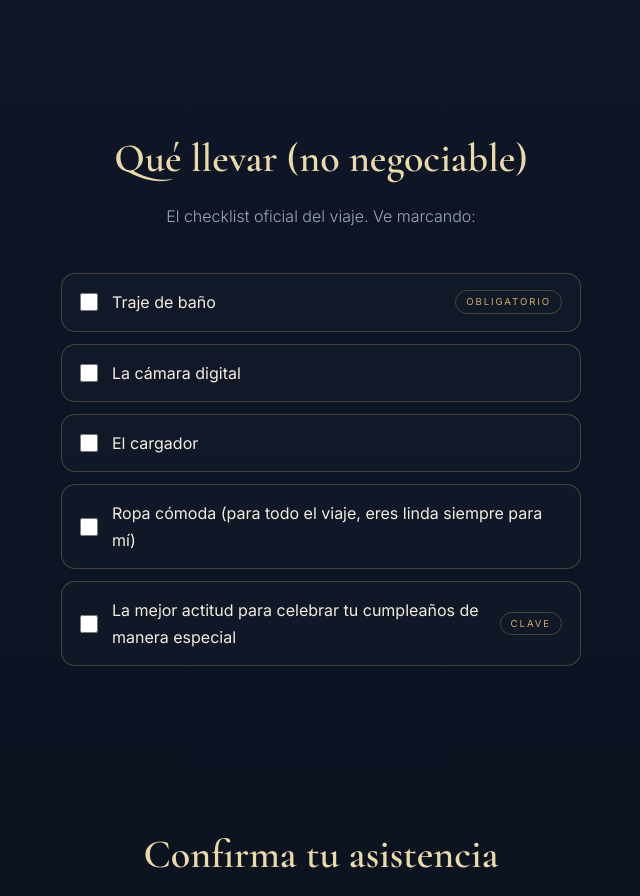
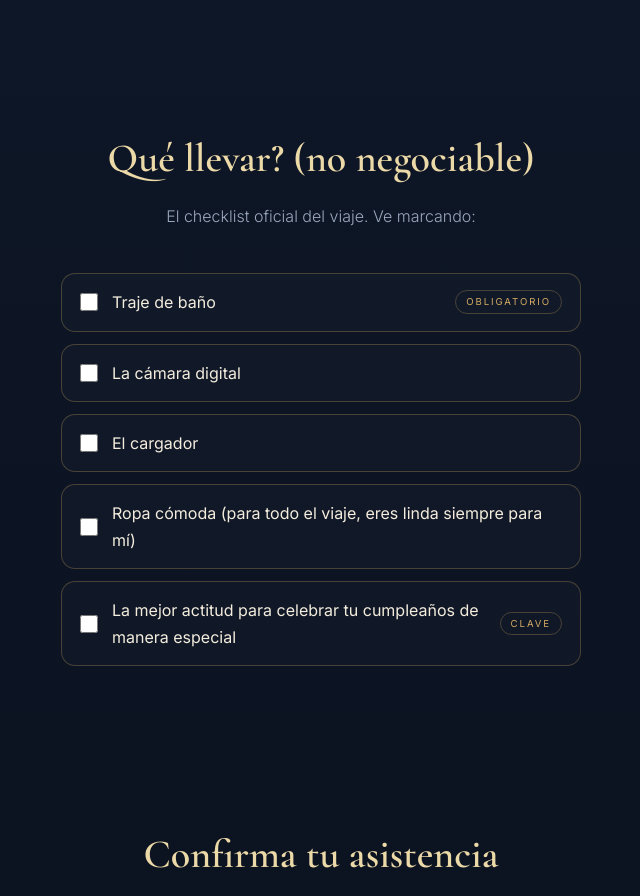
Before and after one commit to rockysaimon/rockysaimon.github.io, a plain HTML site: page index.html in a window 1280 px wide. Shown: the part 2080-2976 px from the top of the page, without its empty margins (319-959 px from the left). Drawn offline with nearby package versions, Linux system fonts and the light colour scheme.

Commit message:
Update checklist header text in index.html

```diff
--- a/index.html
+++ b/index.html
@@ -157,7 +157,7 @@ footer .sig{font-family:'Cormorant Garamond',serif;font-style:italic;font-size:1
 
   <!-- ============ CHECKLIST ============ -->
   <section>
-    <h2 class="reveal">Qué llevar (no negociable)</h2>
+    <h2 class="reveal">Qué llevar? (no negociable)</h2>
     <p class="sub reveal">El checklist oficial del viaje. Ve marcando:</p>
     <div class="check reveal" id="check">
       <label><input type="checkbox"> Traje de baño <span class="tag">Obligatorio</span></label>
```
